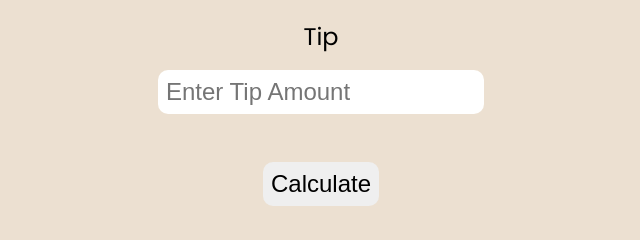
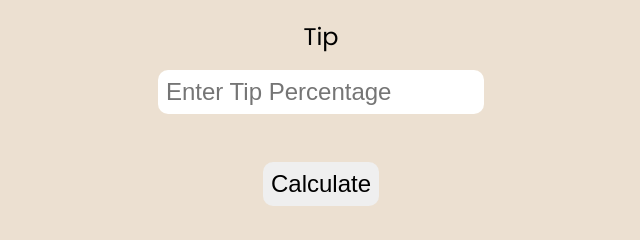
Before and after one commit to Vkscoma/playground, a plain HTML site: page Bill Calculator/index.html in a window 1280 px wide. Shown: the part 447-687 px from the top of the page, 319-959 px from the left. Drawn offline with Linux system fonts and the light colour scheme.

Commit message:
Update index.html

```diff
--- a/Bill Calculator/index.html
+++ b/Bill Calculator/index.html
@@ -17,7 +17,7 @@
         <label for="tax">Tax</label>
         <input type="number" id="tax" placeholder="Enter Tax Percentage">
         <label for="tip">Tip</label>
-        <input type="number" id="tip" placeholder="Enter Tip Amount">
+        <input type="number" id="tip" placeholder="Enter Tip Percentage">
         <button id="calculate">Calculate</button>
 
         <div class="bill-total" id="total-bill"></div>
```
